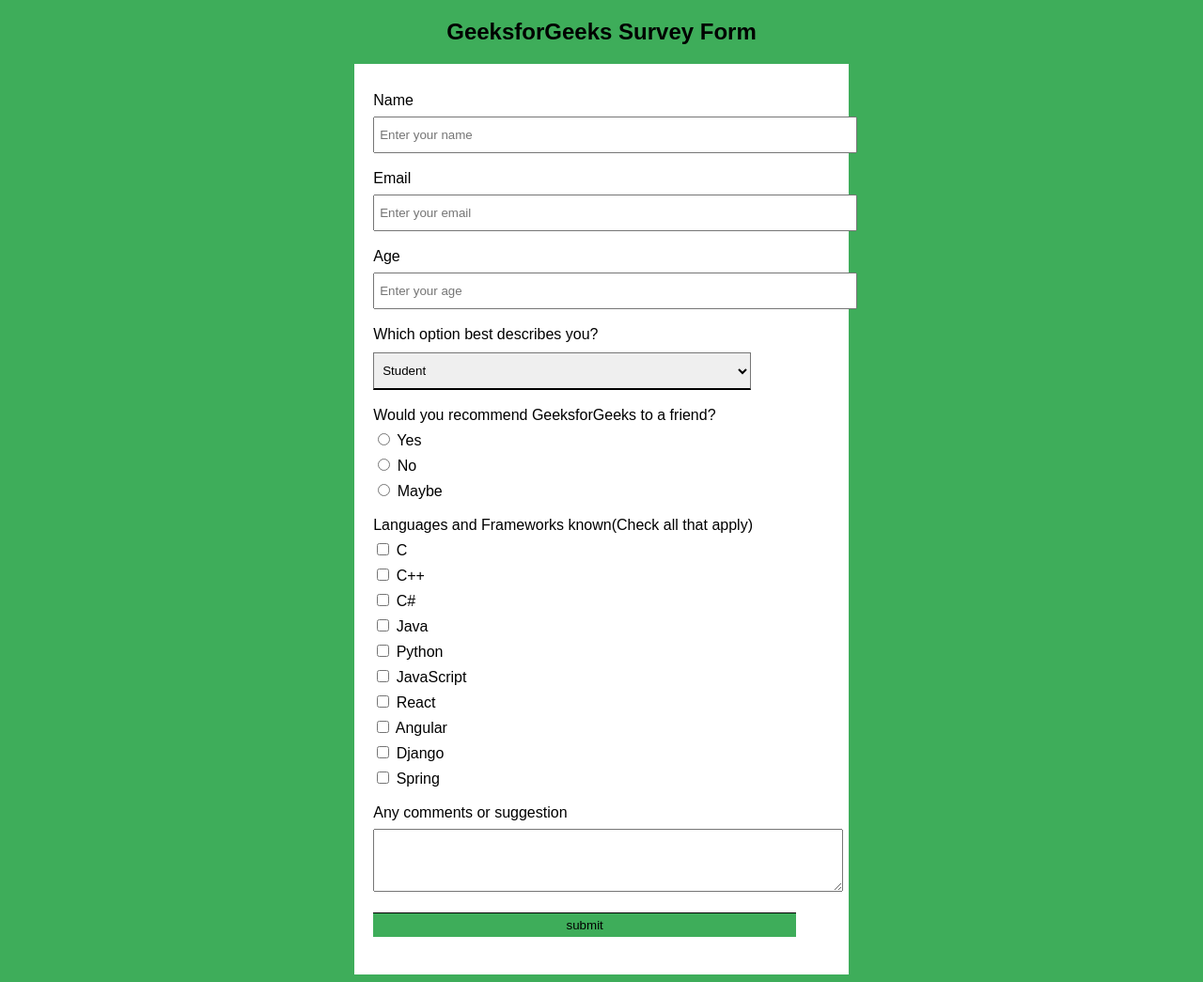
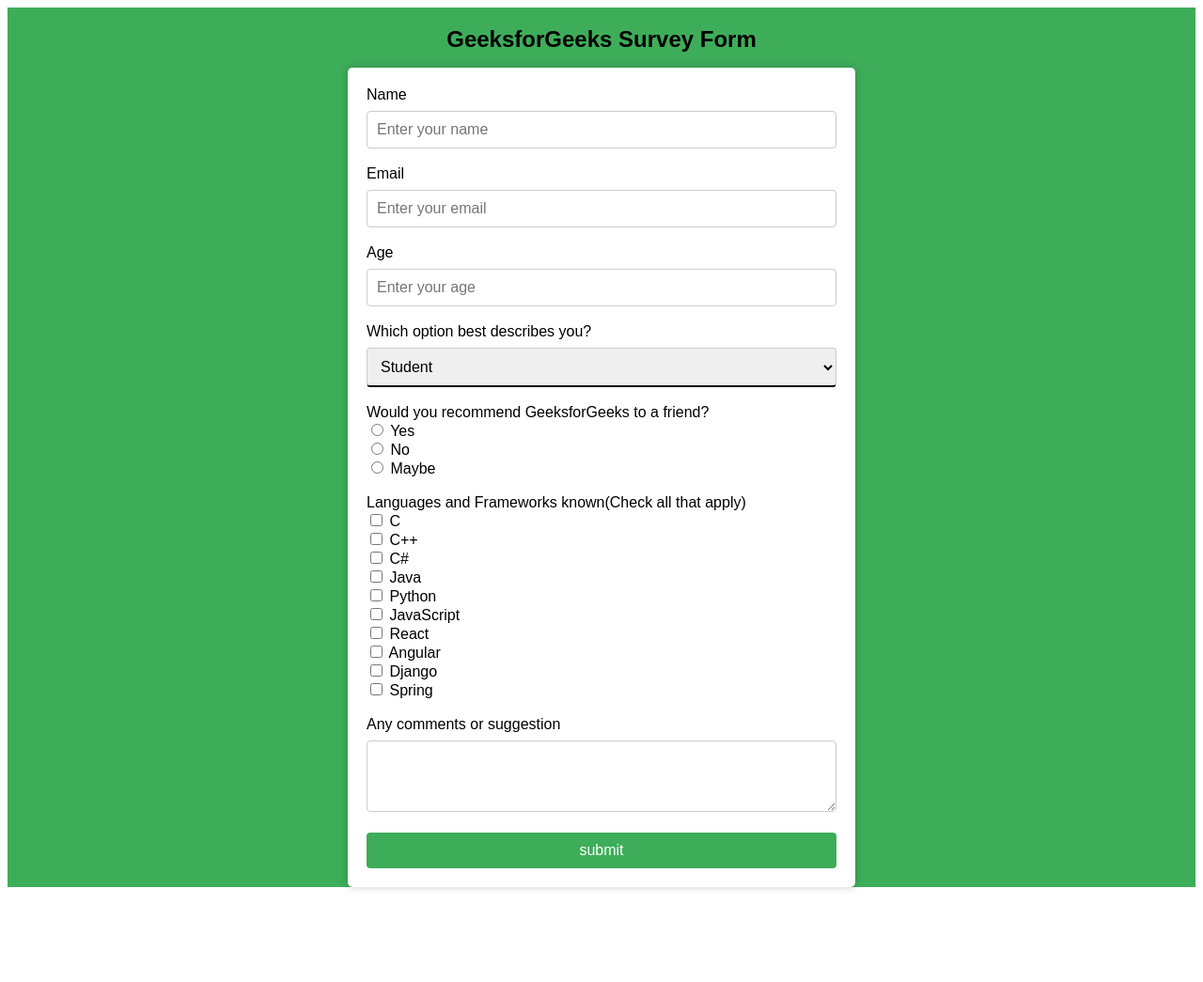
Before and after one commit to MercyUL/learning_bootstrap, a plain HTML site: page index3.html in a window 1280 px wide. Shown: the whole page at 94% size. After the commit the page ends 952 px from the top, so only its background shows below. Drawn offline with Linux system fonts and the light colour scheme.

Commit message:
tried to fix issues with css code

```diff
--- a/index3.html
+++ b/index3.html
@@ -1,64 +1,129 @@
 <!DOCTYPE html>
 <html>
+
 <head>
   <title>
     Survey Form
   </title>
 </head>
 <style>
-        .background{
+  .container {
+    display: flex;
+    /* Use flexbox layout */
+    flex-direction: column;
+    /* Stack items vertically */
+    align-items: center;
+    /* Center items horizontally */
+    justify-content: center;
+    /* Center items vertically */
+    min-height: 100vh;
+    /* Set the minimum height to viewport height */
     background-color: rgb(62, 173, 90);
-        }
-        h2{
-          font-family: Arial, Helvetica, sans-serif;
-          text-align: center;
+    /* Set the background color */
   }
 
-       /* the inputs sections are not responsive with the various screen sizes,
-          it comes out and doesn't adjust as you reduce the screen size */
-        .form{
-          background-color: white;
-          width: 40%;
-          margin: auto;
-          padding-left: 20px;
-          padding-top: 20px;
-          padding-bottom: 40px;
+  h2 {
     font-family: Arial, Helvetica, sans-serif;
+    /* Set the font family */
+    text-align: center;
+    /* Center the text */
+    margin-bottom: 2vh;
+    /* Add some bottom margin (2% of viewport height) */
   }
 
-         /* the input box isn't responsive to the screen size when i reduce it... It is not adjusting to fit the width of the container*/
-        .input{
-           padding: 10px 65% 10px 5px;
-          margin-top: 8px;
+  .form {
+    background-color: white;
+    /* Set the background color of the form */
+    width: 80vw;
+    /* Set the width of the form to 80% of viewport width */
+    max-width: 500px;
+    /* Set a maximum width of 500px to prevent it from becoming too wide */
+    padding: 3vw;
+    /* Add some padding (3% of viewport width) */
+    font-family: Arial, Helvetica, sans-serif;
+    /* Set the font family */
+    border-radius: 5px;
+    /* Add rounded corners */
+    box-shadow: 0 0 10px rgba(0, 0, 0, 0.2);
+    /* Add a subtle box shadow */
   }
 
-        #option{
-          padding: 10px 65% 10px 5px ;
-          border-bottom: 2px solid;
-        }
-        /* the comment box isn't responsive to the screen size when i reduce it... It is not adjusting to fit the width of the container*/
-        #comment{
-          padding: 10px 55% 10px 5px;
-          margin-top: 8px;
+  .input,
+  #option,
+  #comment {
+    width: 100%;
+    /* Make the input fields, select, and textarea full width */
+    padding: 2vw;
+    /* Add some padding (2% of viewport width) */
+    margin-top: 1vh;
+    /* Add some top margin (1% of viewport height) */
+    box-sizing: border-box;
+    /* Include padding and border in the width calculation */
+    border: 1px solid #ccc;
+    /* Add a border */
+    border-radius: 4px;
+    /* Add rounded corners */
+    font-size: 3vw;
+    /* Set the font size (3% of viewport width) */
   }
 
-        .submit{
-          padding:5px;
-          width: 89%;
-          margin: auto;
-          background-color: rgb(62, 173, 90);
-          border: none;
-          border-top: 1px black solid;
-        }
-       *{
-        margin-top: 10px;
+  #option {
+    border-bottom: 2px solid;
+    /* Add a bottom border to the select dropdown */
   }
 
+  .submit {
+    padding: 2vw;
+    /* Add some padding (2% of viewport width) */
+    width: 100%;
+    /* Make the submit button full width */
+    background-color: rgb(62, 173, 90);
+    /* Set the background color */
+    color: white;
+    /* Set the text color */
+    border: none;
+    /* Remove the border */
+    border-radius: 4px;
+    /* Add rounded corners */
+    cursor: pointer;
+    /* Change the cursor to a pointer on hover */
+    font-size: 3vw;
+    /* Set the font size (3% of viewport width) */
+  }
+
+  @media (min-width: 768px) {
+
+    /* Styles for screens larger than or equal to 768px (tablets and desktops) */
+    .form {
+      width: 40vw;
+      /* Set the width of the form to 40% of viewport width */
+      padding: 20px;
+      /* Add fixed padding of 20px */
+    }
+
+    .input,
+    #option,
+    #comment {
+      padding: 10px;
+      /* Add fixed padding of 10px */
+      font-size: 16px;
+      /* Set a fixed font size of 16px */
+    }
+
+    .submit {
+      padding: 10px;
+      /* Add fixed padding of 10px */
+      font-size: 16px;
+      /* Set a fixed font size of 16px */
+    }
+  }
 </style>
+
 <body class="background">
+  <div class="container">
     <h2>GeeksforGeeks Survey Form</h2>
     <section class="form">
-      <form >
+      <form>
         <label for="name">Name</label>
         <br>
         <input type="text" id="name" placeholder="Enter your name" class="input">
@@ -77,7 +142,7 @@
         <label for="option">Which option best describes you?</label>
         <br>
         <select id="option">
-        <option value="student" >Student</option>
+          <option value="student">Student</option>
         </select>
         <br>
         <br>
@@ -128,11 +193,13 @@
         <br>
         <label for="comment">Any comments or suggestion</label>
         <br>
-       <textarea id="comment" rows="3" cols="25" ></textarea>
+        <textarea id="comment" rows="3" cols="25"></textarea>
         <br>
         <br>
         <input type="submit" value="submit" class="submit">
       </form>
     </section>
+  </div>
 </body>
+
 </html>
```
Lines whose indentation alone changed are shown as unchanged.
